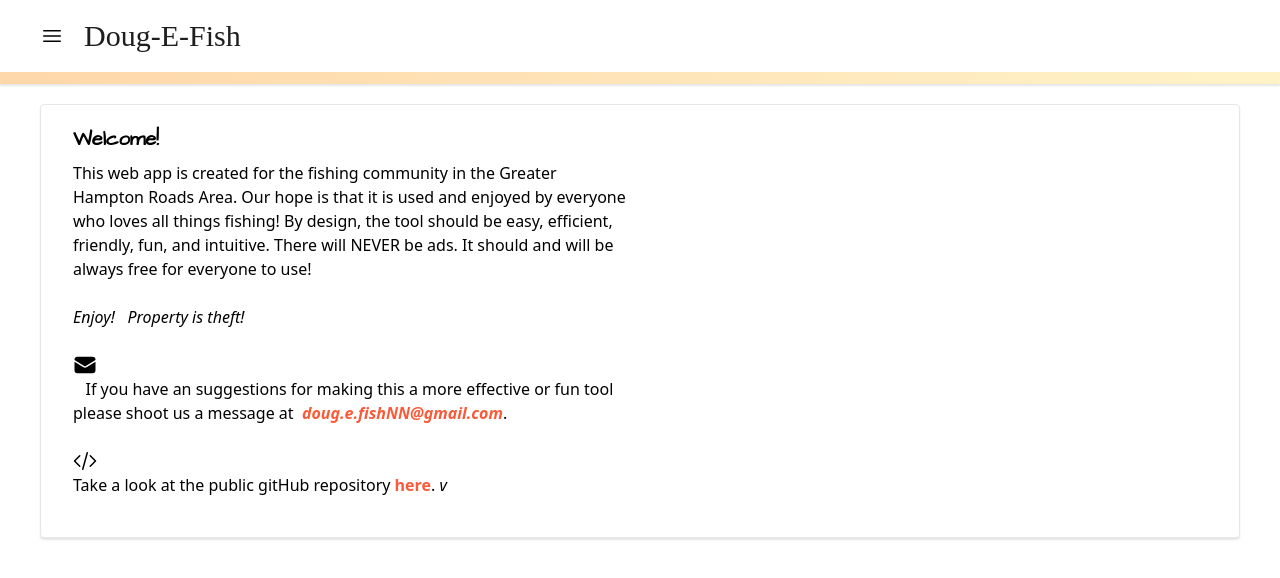
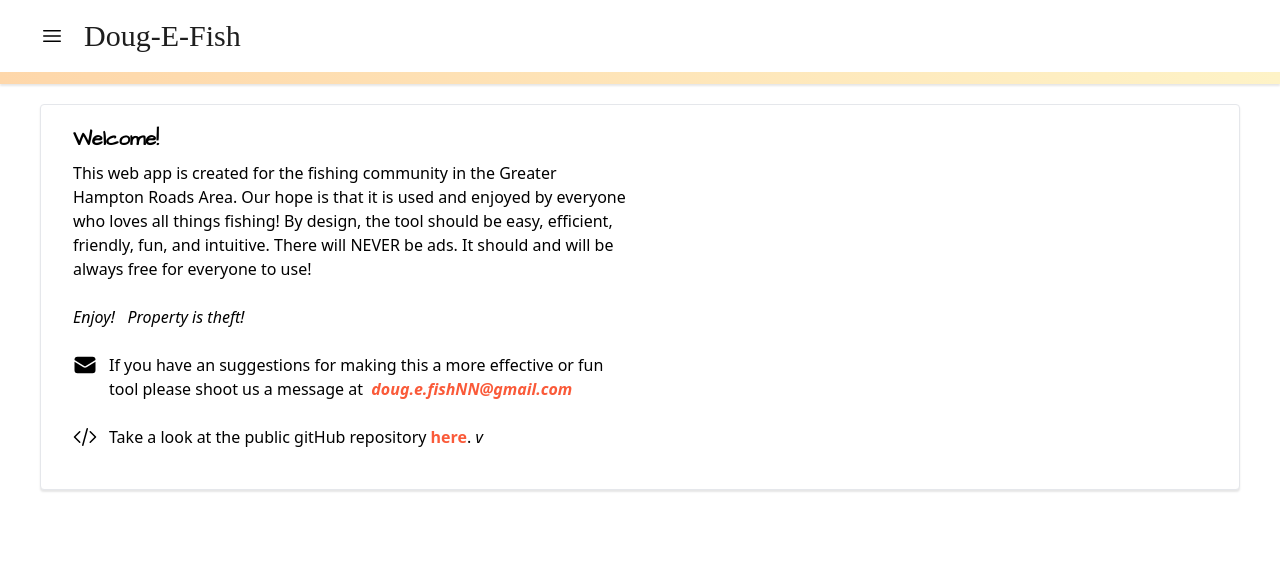
Before and after one commit to ioo52987/doug-e-super-fresh, a React (Create React App) app in the folder client/: page /about in a window 1280 px wide. Shown: the top 578 px of the page. Built offline with nearby package versions, Linux system fonts and the light colour scheme; no server answers; a web font is replaced by a local one.

Commit message:
inline with icon fixes

```diff
--- a/client/src/components/AboutThisSite.js
+++ b/client/src/components/AboutThisSite.js
@@ -18,24 +18,29 @@ function AboutThisSite() {
               be easy, efficient, friendly, fun, and intuitive. There will NEVER
               be ads. It should and will be always free for everyone to use!
               <br></br>
-              <br>
-              </br><i>Enjoy! &nbsp;&nbsp;Property is theft!</i>
+              <br></br>
+              <i>Enjoy! &nbsp;&nbsp;Property is theft!</i>
               <br></br>
               <br></br>
+              <div className="flex flex-row">
+                <div className="mr-3">
                   <EnvelopeIcon className="h-6 w-6" />
-              &nbsp;&nbsp;&nbsp;If you have an suggestions for making this a
-              more effective or fun tool please shoot us a message at{" "}
+                </div>
+                <div>
+                  If you have an suggestions for making this a more effective or
+                  fun tool please shoot us a message at{" "}
                   <i className="text-mexican-orange font-bold">
                     &nbsp;doug.e.fishNN@gmail.com
                   </i>
-              .<br></br>
-              <br></br>
                 </div>
               </div>
-
-          <div className="w-full md:w-1/2 md:px-3">
-            <CodeBracketIcon className="h-6 w-6"/>Take a look at
-            the public gitHub repository&nbsp;
+              <br></br>
+              <div className="flex flex-row">
+                <div className="mr-3">
+                  <CodeBracketIcon className="h-6 w-6" />
+                </div>
+                <div>
+                Take a look at the public gitHub repository&nbsp;
                 <a
                   href="https://github.com/ioo52987/doug-e-super-fresh"
                   target="_blank"
@@ -48,6 +53,9 @@ function AboutThisSite() {
               </div>
               </div>
             </div>
+          </div>
+        </div>
+      </div>
     </>
   );
 }
```
Lines whose indentation alone changed are shown as unchanged.
